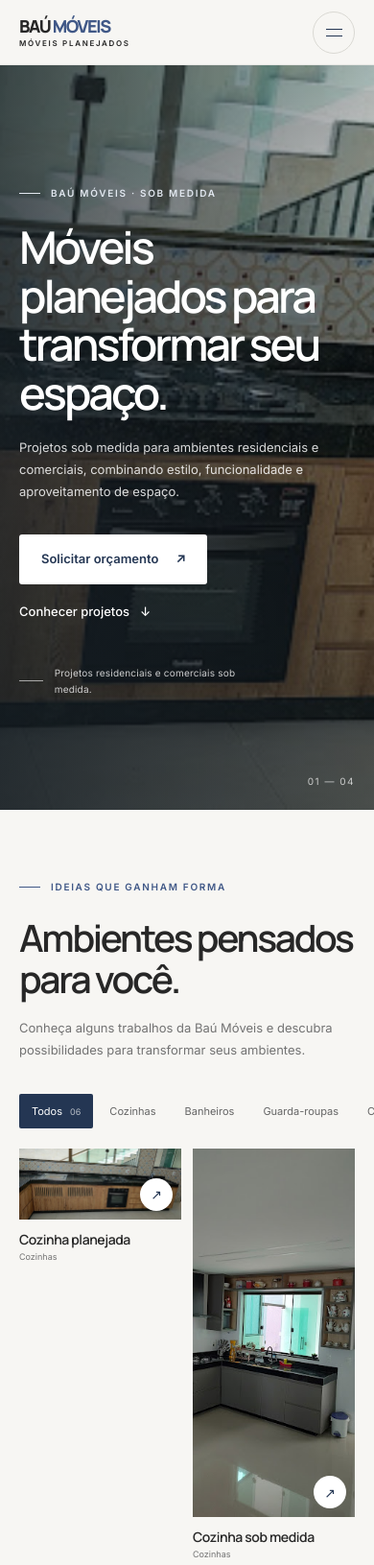
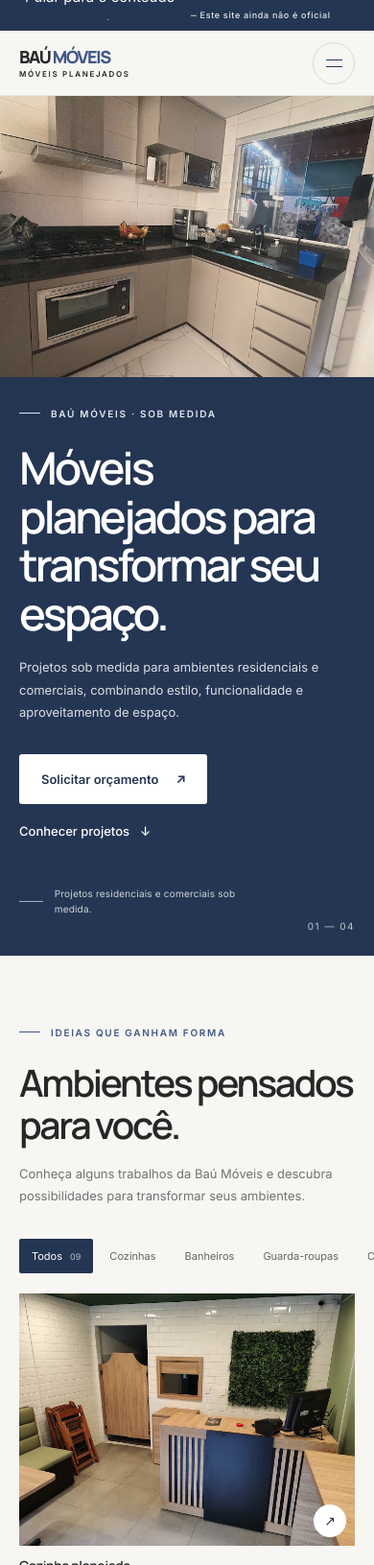
Before and after one commit to TulliusDev/Site-Ba-M-veis, a plain HTML site: page index.html in a window 390 px wide. Shown: the top 1631 px of the page at 96% size. Drawn offline with Linux system fonts and the light colour scheme.

Commit message:
Atualização.
Evitando golpe e melhorando imagens.

```diff
--- a/index.html
+++ b/index.html
@@ -4,12 +4,13 @@
     <meta charset="utf-8">
     <meta name="viewport" content="width=device-width, initial-scale=1">
     <meta name="theme-color" content="#f7f6f3">
+    <meta name="robots" content="noindex, nofollow">
     <title>Baú Móveis | Seu espaço, do seu jeito</title>
     <meta name="description" content="Móveis planejados sob medida para ambientes residenciais e comerciais. Conheça os projetos da Baú Móveis e solicite um orçamento pelo WhatsApp.">
     <meta property="og:type" content="website">
     <meta property="og:title" content="Baú Móveis | Seu espaço, do seu jeito">
     <meta property="og:description" content="Projetos sob medida para ambientes residenciais e comerciais, combinando estilo, funcionalidade e aproveitamento de espaço.">
-    <meta property="og:image" content="imagens_servico/image 3.jpg">
+    <meta property="og:image" content="imagens_servico/image8.jpg">
     <link rel="preconnect" href="https://fonts.googleapis.com">
     <link rel="preconnect" href="https://fonts.gstatic.com" crossorigin>
     <link href="https://fonts.googleapis.com/css2?family=Inter:wght@400;500;600&family=Manrope:wght@500;600;700;800&display=swap" rel="stylesheet">
@@ -17,6 +18,7 @@
     <script src="script.js" defer></script>
   </head>
   <body>
+    <div class="demo-banner" role="note">DEMONSTRAÇÃO COMERCIAL — Este site ainda não é oficial</div>
     <a class="skip-link" href="#conteudo">Pular para o conteúdo</a>
 
     <header class="site-header">
@@ -42,7 +44,7 @@
 
     <main id="conteudo">
       <section class="hero" id="inicio" aria-labelledby="hero-title">
-        <img class="hero-image" src="imagens_servico/image 3.jpg" alt="Cozinha planejada com armários de madeira e bancada escura" fetchpriority="high">
+        <img class="hero-image" src="imagens_servico/image8.jpg" alt="Cozinha planejada com armários claros e bancada escura" width="680" height="510" fetchpriority="high" decoding="async">
         <div class="hero-shade"></div>
         <div class="container hero-content">
           <p class="eyebrow hero-eyebrow"><span></span> Baú Móveis · sob medida</p>
@@ -67,7 +69,7 @@
             <p class="section-intro">Conheça alguns trabalhos da Baú Móveis e descubra possibilidades para transformar seus ambientes.</p>
           </div>
           <div class="filter-list reveal" role="group" aria-label="Filtrar projetos">
-            <button class="filter-button is-active" type="button" data-filter="todos" aria-pressed="true">Todos <span>06</span></button>
+            <button class="filter-button is-active" type="button" data-filter="todos" aria-pressed="true">Todos <span>09</span></button>
             <button class="filter-button" type="button" data-filter="cozinhas" aria-pressed="false">Cozinhas</button>
             <button class="filter-button" type="button" data-filter="banheiros" aria-pressed="false">Banheiros</button>
             <button class="filter-button" type="button" data-filter="guarda-roupas" aria-pressed="false">Guarda-roupas</button>
@@ -92,7 +94,7 @@
             </ul>
           </div>
           <figure class="about-visual reveal">
-            <img src="imagens_servico/unnamed.jpg" alt="Sala de estar com painel de TV e mobiliário planejado" loading="lazy">
+            <img src="imagens_servico/image10.jpg" alt="Recepção comercial com balcão e móveis planejados" width="680" height="510" loading="lazy" decoding="async">
             <figcaption><span>Espaços com intenção.</span><span>Baú Móveis · sob medida</span></figcaption>
             <span class="visual-stamp" aria-hidden="true">Seu espaço,<br>do seu jeito.</span>
           </figure>
@@ -132,7 +134,7 @@
           <div class="quote-copy reveal">
             <p class="eyebrow"><span></span> Vamos conversar</p>
             <h2 id="quote-title">Vamos planejar seu próximo ambiente?</h2>
-            <p>Conte um pouco sobre o que você precisa e envie sua solicitação diretamente para a Baú Móveis pelo WhatsApp.</p>
+            <p id="quote-intro">Conte um pouco sobre o que você precisa e envie sua solicitação diretamente para a Baú Móveis pelo WhatsApp.</p>
             <div class="quote-contact">
               <span class="contact-icon" aria-hidden="true">↗</span>
               <span><small>Fale com a gente</small><strong id="contact-phone"></strong></span>
@@ -171,7 +173,8 @@
               <textarea id="description" name="description" rows="4" placeholder="O que você tem em mente?"></textarea>
             </div>
             <button class="button button-primary form-submit" type="submit">Enviar orçamento pelo WhatsApp <span aria-hidden="true">↗</span></button>
-            <p class="form-privacy">Sua mensagem será preparada no WhatsApp. Você poderá revisar e confirmar o envio por lá.</p>
+            <p class="form-privacy" id="form-privacy">Sua mensagem será preparada no WhatsApp. Você poderá revisar e confirmar o envio por lá.</p>
+            <p class="form-message" id="form-message" role="status" hidden></p>
             <p class="form-error" id="form-error" role="alert" hidden></p>
           </form>
         </div>
@@ -198,7 +201,7 @@
         </div>
         <div class="footer-mark" aria-hidden="true">BM<span>.</span></div>
       </div>
-      <div class="container footer-bottom"><span>© <span id="year"></span> Baú Móveis</span><span>Seu espaço, do seu jeito.</span><a href="#inicio">Voltar ao topo ↑</a></div>
+      <div class="container footer-bottom"><span>© <span id="year"></span> Baú Móveis</span><span>Seu espaço, do seu jeito.</span><a href="#inicio">Voltar ao topo ↑</a><span class="demo-credit">Projeto demonstrativo desenvolvido por TulliusDev. Uso comercial sujeito a contratação</span></div>
     </footer>
 
     <dialog class="lightbox" id="lightbox" aria-label="Visualização ampliada do projeto">
--- a/script.js
+++ b/script.js
@@ -1,16 +1,22 @@
 const company = {
   whatsapp: "5531986969877",
   phoneDisplay: "+55 31 98696-9877",
-  instagram: "https://www.instagram.com/baudosmoveis/"
+  instagram: "https://www.instagram.com/baudosmoveis/",
+  // Mude para false após a contratação para reativar o envio pelo WhatsApp.
+  demoMode: true,
+  demoMessage: "Este formulário é apenas demonstrativo. O envio de orçamentos será ativado na versão final, após a contratação."
 };
 
 const projects = [
-  { title: "Cozinha planejada", category: "cozinhas", image: "imagens_servico/image 3.jpg", alt: "Cozinha planejada com armários de madeira e bancada escura" },
-  { title: "Cozinha sob medida", category: "cozinhas", image: "imagens_servico/image2.jpg", alt: "Cozinha planejada com armários cinza e bancada escura" },
-  { title: "Bancada para banheiro", category: "banheiros", image: "imagens_servico/image4.jpg", alt: "Gabinete sob medida com cuba de apoio para banheiro" },
-  { title: "Armário planejado", category: "guarda-roupas", image: "imagens_servico/image6.jpg", alt: "Montador instalando portas de um armário planejado" },
-  { title: "Closet sob medida", category: "guarda-roupas", image: "imagens_servico/image5.jpg", alt: "Closet planejado com nichos, gavetas e espaço para roupas" },
-  { title: "Painel e sala de estar", category: "outros", image: "imagens_servico/unnamed.jpg", alt: "Sala de estar com painel de TV e móveis planejados" }
+  { title: "Cozinha planejada", category: "cozinhas", image: "imagens_servico/image9.jpg", alt: "Armários planejados e bancada em uma cozinha", width: 680, height: 510, layout: "featured" },
+  { title: "Ambiente comercial", category: "comerciais", image: "imagens_servico/image10.jpg", alt: "Recepção comercial com balcão e móveis planejados", width: 680, height: 510, layout: "featured" },
+  { title: "Cozinha sob medida", category: "cozinhas", image: "imagens_servico/image 3.jpg", alt: "Cozinha planejada com armários de madeira e bancada escura", width: 680, height: 298 },
+  { title: "Bancada para banheiro", category: "banheiros", image: "imagens_servico/image4.jpg", alt: "Gabinete sob medida com cuba de apoio para banheiro", width: 382, height: 510 },
+  { title: "Closet sob medida", category: "guarda-roupas", image: "imagens_servico/image5.jpg", alt: "Closet planejado com nichos, gavetas e espaço para roupas", width: 407, height: 510 },
+  { title: "Armário planejado", category: "guarda-roupas", image: "imagens_servico/image7.jpg", alt: "Armário planejado com portas e nicho para televisão", width: 382, height: 510 },
+  { title: "Cozinha planejada", category: "cozinhas", image: "imagens_servico/image2.jpg", alt: "Cozinha planejada com armários cinza e bancada escura", width: 224, height: 510, layout: "compact" },
+  { title: "Sala de estar planejada", category: "outros", image: "imagens_servico/unnamed.jpg", alt: "Sala de estar com painel de TV e móveis planejados", width: 382, height: 510 },
+  { title: "Cozinha planejada", category: "cozinhas", image: "imagens_servico/image6.jpg", alt: "Montador instalando portas de um armário planejado", width: 223, height: 510, layout: "compact" }
 ];
 
 const projectGrid = document.querySelector("#project-grid");
@@ -36,7 +42,7 @@ function renderProjects(filter = "todos") {
 
   visibleProjects.forEach((project, index) => {
     const article = document.createElement("article");
-    article.className = "project-card";
+    article.className = `project-card${project.layout ? ` project-card--${project.layout}` : ""}`;
     const button = document.createElement("button");
     button.className = "project-open";
     button.type = "button";
@@ -45,9 +51,12 @@ function renderProjects(filter = "todos") {
 
     const imageWrap = document.createElement("span");
     imageWrap.className = "project-image-wrap";
+    imageWrap.style.aspectRatio = `${project.width} / ${project.height}`;
     const image = document.createElement("img");
     image.src = project.image;
     image.alt = project.alt;
+    image.width = project.width;
+    image.height = project.height;
     image.loading = "lazy";
     image.decoding = "async";
     const viewIcon = document.createElement("span");
@@ -140,9 +149,17 @@ document.querySelector("#quote-form").addEventListener("submit", (event) => {
   event.preventDefault();
   const form = event.currentTarget;
   const error = document.querySelector("#form-error");
+  const messageNotice = document.querySelector("#form-message");
   error.hidden = true;
+  messageNotice.hidden = true;
 
   if (!form.reportValidity()) return;
+
+  if (company.demoMode) {
+    messageNotice.textContent = company.demoMessage;
+    messageNotice.hidden = false;
+    return;
+  }
 
   const formData = new FormData(form);
   const message = [
@@ -169,6 +186,10 @@ document.querySelector("#year").textContent = new Date().getFullYear();
 document.querySelector("#contact-phone").textContent = company.phoneDisplay;
 document.querySelector("#instagram-link").href = company.instagram;
 document.querySelector("#whatsapp-link").href = `https://wa.me/${company.whatsapp}`;
+if (company.demoMode) {
+  document.querySelector("#quote-intro").textContent = "Conte um pouco sobre o que você precisa. O formulário está em modo demonstrativo e não envia seus dados.";
+  document.querySelector("#form-privacy").textContent = company.demoMessage;
+}
 
 const revealElements = document.querySelectorAll(".reveal");
 if ("IntersectionObserver" in window && !window.matchMedia("(prefers-reduced-motion: reduce)").matches) {
--- a/style.css
+++ b/style.css
@@ -7,13 +7,14 @@
   --ink: #272727;
   --muted: #737373;
   --line: #deddd8;
+  --demo-banner-height: 28px;
   --serif: "Manrope", "Arial", sans-serif;
   --sans: "Inter", "Arial", sans-serif;
 }
 
 * { box-sizing: border-box; }
-html { scroll-behavior: smooth; scroll-padding-top: 84px; }
-body { margin: 0; background: var(--paper); color: var(--ink); font-family: var(--sans); font-size: 15px; line-height: 1.65; -webkit-font-smoothing: antialiased; }
+html { scroll-behavior: smooth; scroll-padding-top: 112px; }
+body { margin: 0; padding-top: var(--demo-banner-height); background: var(--paper); color: var(--ink); font-family: var(--sans); font-size: 15px; line-height: 1.65; -webkit-font-smoothing: antialiased; }
 body:has(.lightbox[open]) { overflow: hidden; }
 img { display: block; max-width: 100%; }
 a { color: inherit; text-decoration: none; }
@@ -21,10 +22,11 @@ button, input, select, textarea { font: inherit; }
 button, a { -webkit-tap-highlight-color: transparent; }
 .container { width: min(1200px, calc(100% - 80px)); margin-inline: auto; }
 .section-pad { padding-block: 116px; }
-.skip-link { position: fixed; z-index: 100; top: 10px; left: 10px; padding: 10px 16px; transform: translateY(-150%); color: var(--white); background: var(--blue-dark); border-radius: 3px; }
+.demo-banner { position: fixed; z-index: 99; inset: 0 0 auto; display: flex; min-height: var(--demo-banner-height); align-items: center; justify-content: center; padding: 4px 12px; color: rgba(255, 255, 255, .9); background: var(--blue-dark); font-size: 9px; font-weight: 500; letter-spacing: .075em; line-height: 1.4; text-align: center; }
+.skip-link { position: fixed; z-index: 100; top: calc(var(--demo-banner-height) + 10px); left: 10px; padding: 10px 16px; transform: translateY(-150%); color: var(--white); background: var(--blue-dark); border-radius: 3px; }
 .skip-link:focus { transform: translateY(0); }
 
-.site-header { position: sticky; z-index: 20; top: 0; height: 78px; background: rgba(247, 246, 243, .96); border-bottom: 1px solid rgba(39, 39, 39, .08); backdrop-filter: blur(14px); }
+.site-header { position: sticky; z-index: 20; top: var(--demo-banner-height); height: 78px; background: rgba(247, 246, 243, .96); border-bottom: 1px solid rgba(39, 39, 39, .08); backdrop-filter: blur(14px); }
 .header-inner, .site-nav { display: flex; align-items: center; }
 .header-inner { height: 100%; justify-content: space-between; }
 .brand { display: inline-flex; flex-direction: column; justify-content: center; line-height: 1; }
@@ -43,10 +45,9 @@ button, a { -webkit-tap-highlight-color: transparent; }
 .button-light:hover { background: #eae9e4; }
 .menu-toggle { display: none; }
 
-.hero { position: relative; display: flex; min-height: min(700px, calc(100svh - 78px)); align-items: center; overflow: hidden; color: var(--white); background: #5d655f; }
-.hero-image, .hero-shade { position: absolute; inset: 0; width: 100%; height: 100%; }
-.hero-image { object-fit: cover; object-position: center 55%; }
-.hero-shade { background: linear-gradient(90deg, rgba(20, 28, 34, .79) 0%, rgba(20, 28, 34, .58) 43%, rgba(20, 28, 34, .07) 100%), linear-gradient(0deg, rgba(20, 28, 34, .2), transparent 35%); }
+.hero { position: relative; display: flex; height: clamp(510px, 42vw, 620px); min-height: 510px; align-items: center; overflow: hidden; color: var(--white); background: var(--blue-dark); }
+.hero-image { position: absolute; top: 50%; right: 0; width: min(56%, 680px); height: auto; max-height: 100%; aspect-ratio: 4 / 3; object-fit: cover; object-position: center; transform: translateY(-50%); }
+.hero-shade { position: absolute; inset: 0; width: 100%; height: 100%; background: linear-gradient(90deg, var(--blue-dark) 0%, var(--blue-dark) 43%, rgba(36, 54, 83, .92) 51%, rgba(36, 54, 83, .3) 70%, rgba(36, 54, 83, .04) 100%); pointer-events: none; }
 .hero-content { position: relative; z-index: 1; padding-block: 100px 86px; }
 .eyebrow { display: flex; align-items: center; gap: 11px; margin: 0 0 23px; color: var(--blue); font-size: 10px; font-weight: 600; letter-spacing: .17em; text-transform: uppercase; }
 .eyebrow > span { width: 22px; height: 1px; background: currentColor; }
@@ -71,13 +72,12 @@ button, a { -webkit-tap-highlight-color: transparent; }
 .filter-button:hover { border-color: #c8c8c5; color: var(--blue-dark); }
 .filter-button.is-active { color: var(--white); background: var(--blue-dark); }
 .filter-button span { margin-left: 5px; font-size: 9px; opacity: .68; }
-.project-grid { display: grid; grid-template-columns: repeat(12, 1fr); gap: 32px 22px; }
-.project-card { grid-column: span 4; min-width: 0; }
-.project-card:nth-child(5n + 1) { grid-column: span 6; }
-.project-card:nth-child(5n + 2) { grid-column: span 6; }
+.project-grid { display: grid; grid-template-columns: repeat(12, minmax(0, 1fr)); gap: 32px 22px; }
+.project-card { grid-column: span 3; min-width: 0; }
+.project-card--featured { grid-column: span 6; }
+.project-card--compact { max-width: 224px; justify-self: center; }
 .project-open { display: block; width: 100%; padding: 0; border: 0; background: transparent; text-align: left; cursor: zoom-in; }
-.project-image-wrap { position: relative; height: 290px; overflow: hidden; background: #e3e1db; }
-.project-card:nth-child(5n + 1) .project-image-wrap, .project-card:nth-child(5n + 2) .project-image-wrap { height: 365px; }
+.project-image-wrap { position: relative; display: block; width: 100%; overflow: hidden; background: #e3e1db; }
 .project-image-wrap img { width: 100%; height: 100%; object-fit: cover; transition: transform .55s cubic-bezier(.2, .65, .3, 1); }
 .project-open:hover .project-image-wrap img { transform: scale(1.045); }
 .project-view { position: absolute; right: 16px; bottom: 16px; display: grid; width: 42px; height: 42px; place-items: center; border-radius: 50%; color: var(--blue-dark); background: var(--white); font-size: 17px; opacity: 0; transform: translateY(6px); transition: opacity .2s ease, transform .2s ease; }
@@ -98,7 +98,7 @@ button, a { -webkit-tap-highlight-color: transparent; }
 .benefit-number { color: var(--blue); font-size: 10px; letter-spacing: .1em; }
 .benefit-arrow { color: var(--blue); font-size: 15px; text-align: right; }
 .about-visual { position: relative; margin: 0; }
-.about-visual img { width: 100%; height: 560px; object-fit: cover; }
+.about-visual img { width: 100%; height: auto; max-height: 510px; aspect-ratio: 4 / 3; object-fit: cover; object-position: center; }
 .about-visual figcaption { display: flex; justify-content: space-between; gap: 15px; padding-top: 13px; color: var(--muted); font-size: 10px; }
 .visual-stamp { position: absolute; right: -22px; top: 42px; display: grid; width: 112px; height: 112px; align-content: center; border: 1px solid rgba(255, 255, 255, .7); border-radius: 50%; color: var(--white); background: rgba(36, 54, 83, .8); font-family: var(--serif); font-size: 12px; line-height: 1.45; text-align: center; transform: rotate(9deg); }
 
@@ -139,6 +139,7 @@ button, a { -webkit-tap-highlight-color: transparent; }
 .form-field select:invalid { color: #9b9a96; }
 .form-submit { width: 100%; margin-top: 1px; }
 .form-privacy { margin: 12px 0 0; color: var(--muted); font-size: 10px; text-align: center; }
+.form-message { margin: 14px 0 0; padding: 11px 13px; border: 1px solid rgba(64, 88, 135, .22); color: var(--blue-dark); background: rgba(64, 88, 135, .07); font-size: 12px; text-align: center; }
 .form-error { margin: 14px 0 0; color: #a22d2d; font-size: 12px; }
 
 .site-footer { color: var(--white); background: #1d2a40; }
@@ -155,6 +156,7 @@ button, a { -webkit-tap-highlight-color: transparent; }
 .footer-mark span { color: #8396bc; }
 .footer-bottom { display: flex; justify-content: space-between; gap: 20px; padding-block: 18px; border-top: 1px solid rgba(255, 255, 255, .14); color: rgba(255, 255, 255, .55); font-size: 10px; }
 .footer-bottom a { color: rgba(255, 255, 255, .8); }
+.demo-credit { flex-basis: 100%; color: rgba(255, 255, 255, .45); font-size: 9px; }
 
 .lightbox { position: fixed; inset: 0; width: 100%; max-width: none; height: 100%; max-height: none; padding: 60px 80px; border: 0; color: var(--white); background: rgba(18, 25, 35, .96); }
 .lightbox::backdrop { background: rgba(18, 25, 35, .96); }
@@ -177,21 +179,18 @@ button, a { -webkit-tap-highlight-color: transparent; }
   .site-nav { gap: 19px; }
   .site-nav > a:not(.button) { font-size: 12px; }
   .site-nav .button { padding-inline: 13px; }
-  .hero { min-height: 620px; }
-  .hero-image { object-position: 58% center; }
+  .hero { height: 510px; }
   .section-pad { padding-block: 88px; }
-  .project-image-wrap { height: 250px; }
-  .project-card:nth-child(5n + 1) .project-image-wrap, .project-card:nth-child(5n + 2) .project-image-wrap { height: 300px; }
   .about-layout, .quote-layout { gap: 45px; }
-  .about-visual img { height: 460px; }
   .quote-form { padding: 24px; }
 }
 
 @media (max-width: 640px) {
-  html { scroll-padding-top: 68px; }
+  :root { --demo-banner-height: 32px; }
+  html { scroll-padding-top: 100px; }
   .container { width: calc(100% - 40px); }
   .section-pad { padding-block: 72px; }
-  .site-header { height: 68px; }
+  .site-header { top: var(--demo-banner-height); height: 68px; }
   .brand-name { font-size: 18px; }
   .menu-toggle { display: flex; width: 44px; height: 44px; flex-direction: column; align-items: center; justify-content: center; gap: 6px; border: 1px solid #d9d8d2; border-radius: 50%; background: transparent; cursor: pointer; }
   .menu-toggle span { width: 17px; height: 1px; background: var(--blue-dark); transition: transform .2s ease; }
@@ -201,10 +200,10 @@ button, a { -webkit-tap-highlight-color: transparent; }
   .site-nav.is-open { display: flex; }
   .site-nav > a:not(.button) { padding: 12px 2px; border-bottom: 1px solid #e4e2dc; font-size: 14px; }
   .site-nav .nav-cta { margin-top: 15px; }
-  .hero { min-height: 700px; min-height: calc(100svh - 68px); max-height: 780px; }
-  .hero-image { object-position: 63% center; }
-  .hero-shade { background: linear-gradient(90deg, rgba(20, 28, 34, .78), rgba(20, 28, 34, .28)), linear-gradient(0deg, rgba(20, 28, 34, .35), transparent 65%); }
-  .hero-content { padding-block: 75px 68px; }
+  .hero { display: block; height: auto; min-height: 0; }
+  .hero-image { top: 0; right: auto; width: 100%; max-height: none; transform: none; }
+  .hero-shade { background: linear-gradient(0deg, var(--blue-dark) 0%, rgba(36, 54, 83, .88) 9%, rgba(36, 54, 83, .05) 43%, rgba(20, 28, 34, .08) 100%); }
+  .hero-content { min-height: 0; margin-top: 75vw; padding-block: 30px 40px; }
   .hero h1 { max-width: 500px; font-size: clamp(43px, 12vw, 61px); }
   .hero-description { max-width: 430px; font-size: 13px; }
   .hero-actions { align-items: flex-start; flex-direction: column; gap: 18px; }
@@ -218,8 +217,8 @@ button, a { -webkit-tap-highlight-color: transparent; }
   .filter-list::-webkit-scrollbar { display: none; }
   .filter-button { flex: 0 0 auto; min-height: 36px; padding-inline: 12px; font-size: 11px; }
   .project-grid { grid-template-columns: repeat(2, minmax(0, 1fr)); gap: 25px 12px; }
-  .project-card, .project-card:nth-child(5n + 1), .project-card:nth-child(5n + 2) { grid-column: span 1; }
-  .project-image-wrap, .project-card:nth-child(5n + 1) .project-image-wrap, .project-card:nth-child(5n + 2) .project-image-wrap { height: auto; aspect-ratio: 4 / 5; }
+  .project-card, .project-card--featured { grid-column: span 6; }
+  .project-card--compact { max-width: 100%; }
   .project-meta { align-items: flex-start; flex-direction: column; gap: 0; padding-top: 9px; }
   .project-meta h3 { font-size: 14px; }
   .project-meta span { font-size: 9px; }
```
Also changed, not shown: imagens_servico/image10.jpg (added), imagens_servico/image7.jpg (added), imagens_servico/image8.jpg (added), imagens_servico/image9.jpg (added).
